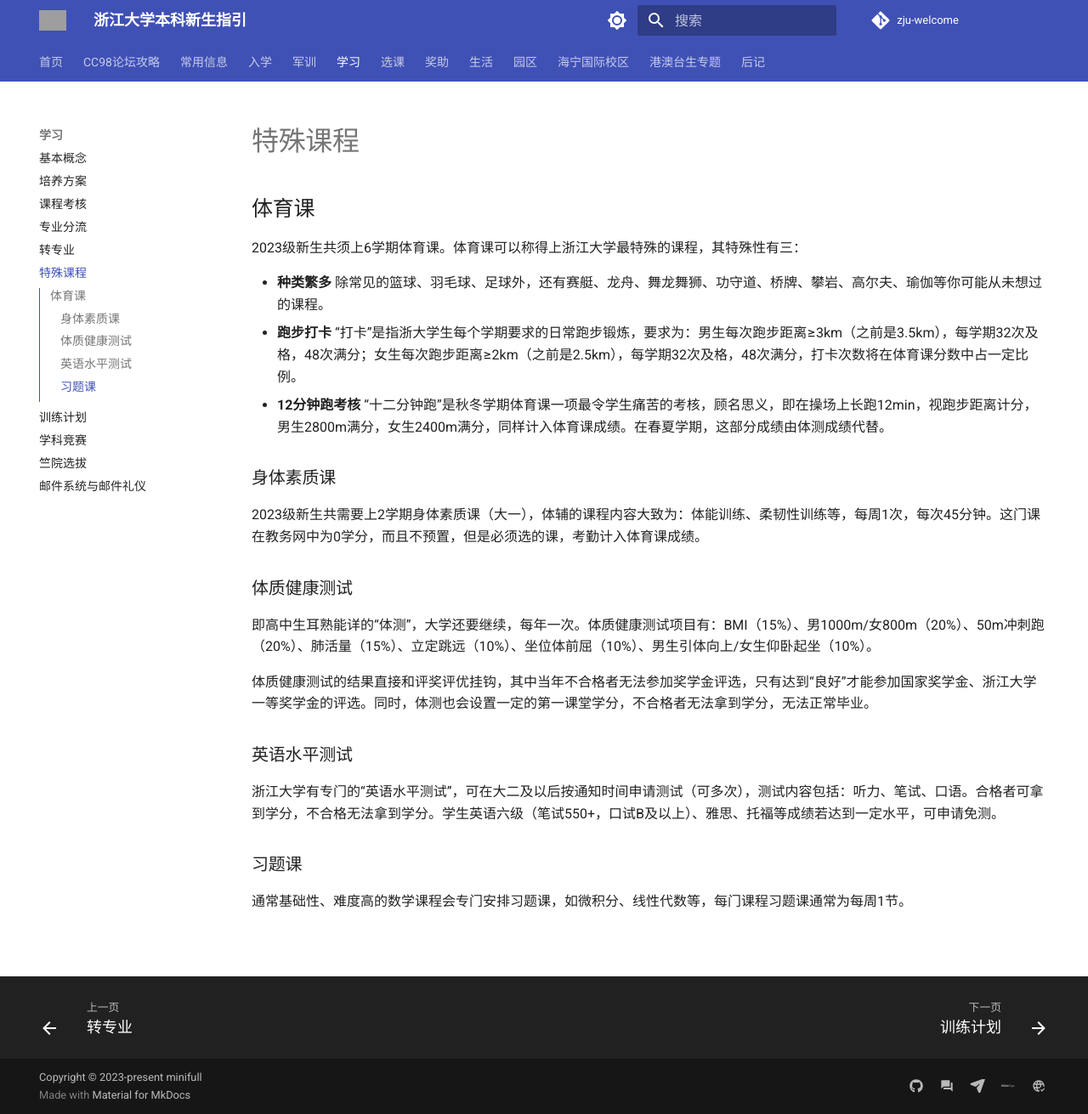
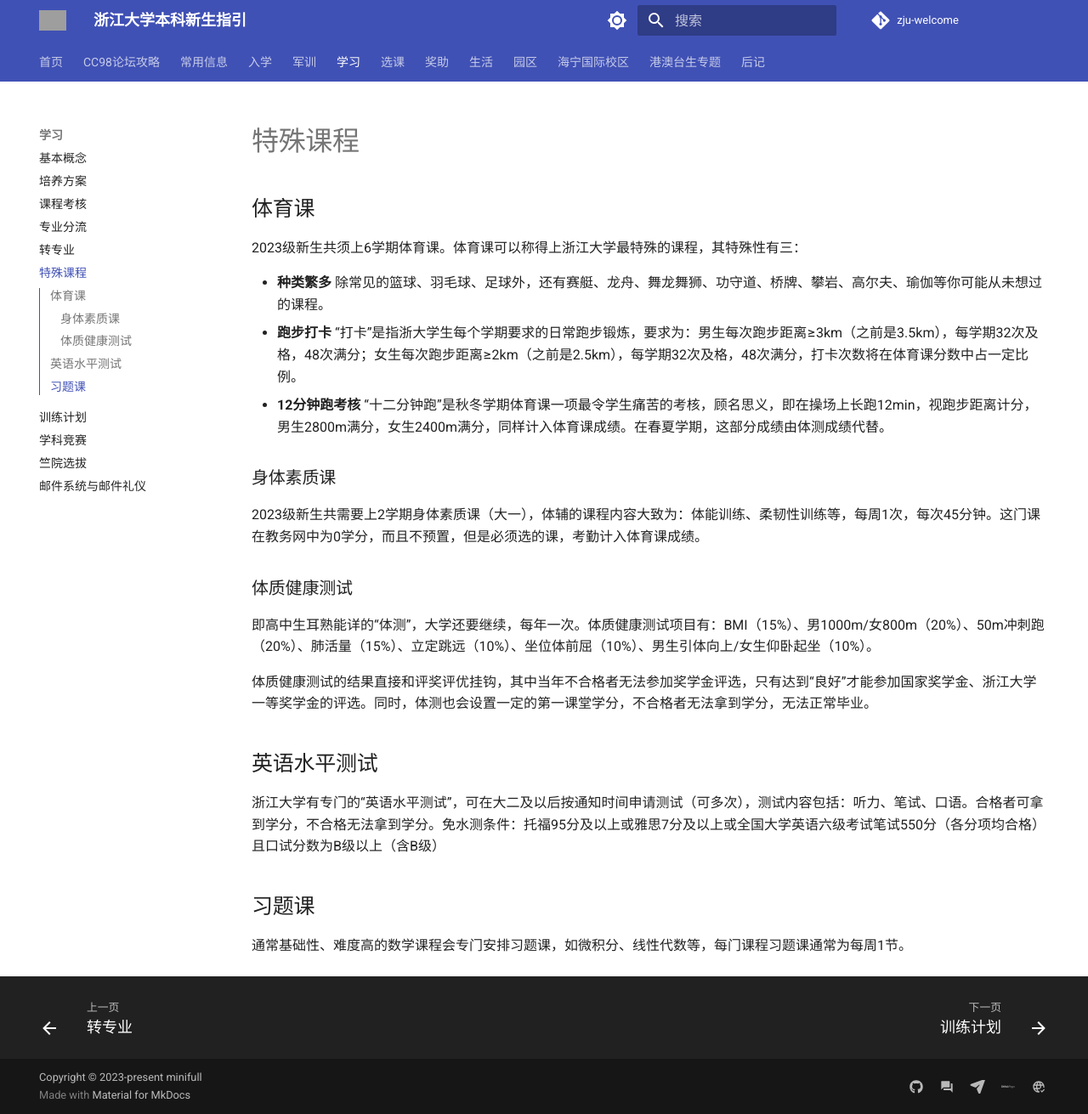
Before and after one commit to mini-full/zju-welcome, an MkDocs documentation site: the page built from docs/learning/special_course.md, in a window 1280 px wide and 1311 px high. Shown: the whole window at 85% size. Built offline with MkDocs 1.6.1 and Material for MkDocs 9.7.7, drawn with Linux system fonts in a browser that asks for light colours; comment, search, counter and statistics services are not loaded; grey boxes are pictures that could not be loaded.

Commit message:
Update special_course.md
fix mistake

```diff
--- a/docs/learning/special_course.md
+++ b/docs/learning/special_course.md
@@ -21,10 +21,10 @@
 
 体质健康测试的结果直接和评奖评优挂钩，其中当年不合格者无法参加奖学金评选，只有达到“良好”才能参加国家奖学金、浙江大学一等奖学金的评选。同时，体测也会设置一定的第一课堂学分，不合格者无法拿到学分，无法正常毕业。
 
-### 英语水平测试
+## 英语水平测试
 
-浙江大学有专门的“英语水平测试”，可在大二及以后按通知时间申请测试（可多次），测试内容包括：听力、笔试、口语。合格者可拿到学分，不合格无法拿到学分。学生英语六级（笔试550+，口试B及以上）、雅思、托福等成绩若达到一定水平，可申请免测。
+浙江大学有专门的“英语水平测试”，可在大二及以后按通知时间申请测试（可多次），测试内容包括：听力、笔试、口语。合格者可拿到学分，不合格无法拿到学分。免水测条件：托福95分及以上或雅思7分及以上或全国大学英语六级考试笔试550分（各分项均合格）且口试分数为B级以上（含B级）
 
-### 习题课
+## 习题课
 
 通常基础性、难度高的数学课程会专门安排习题课，如微积分、线性代数等，每门课程习题课通常为每周1节。
```
